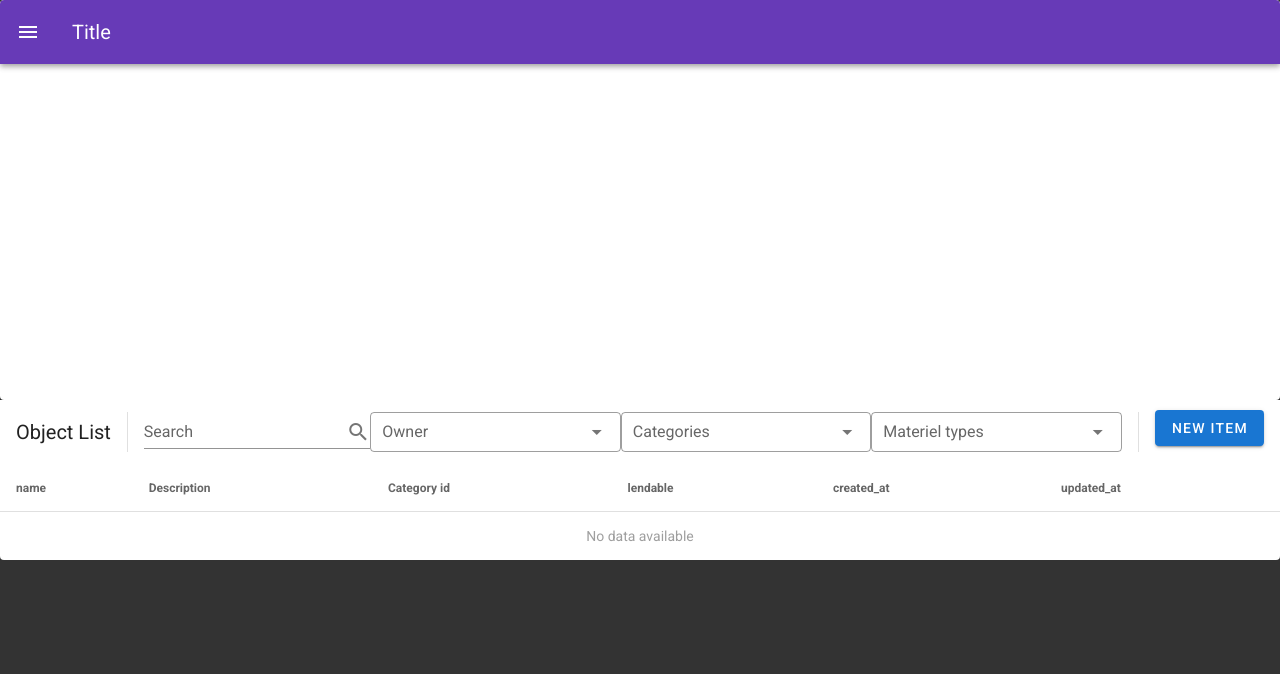
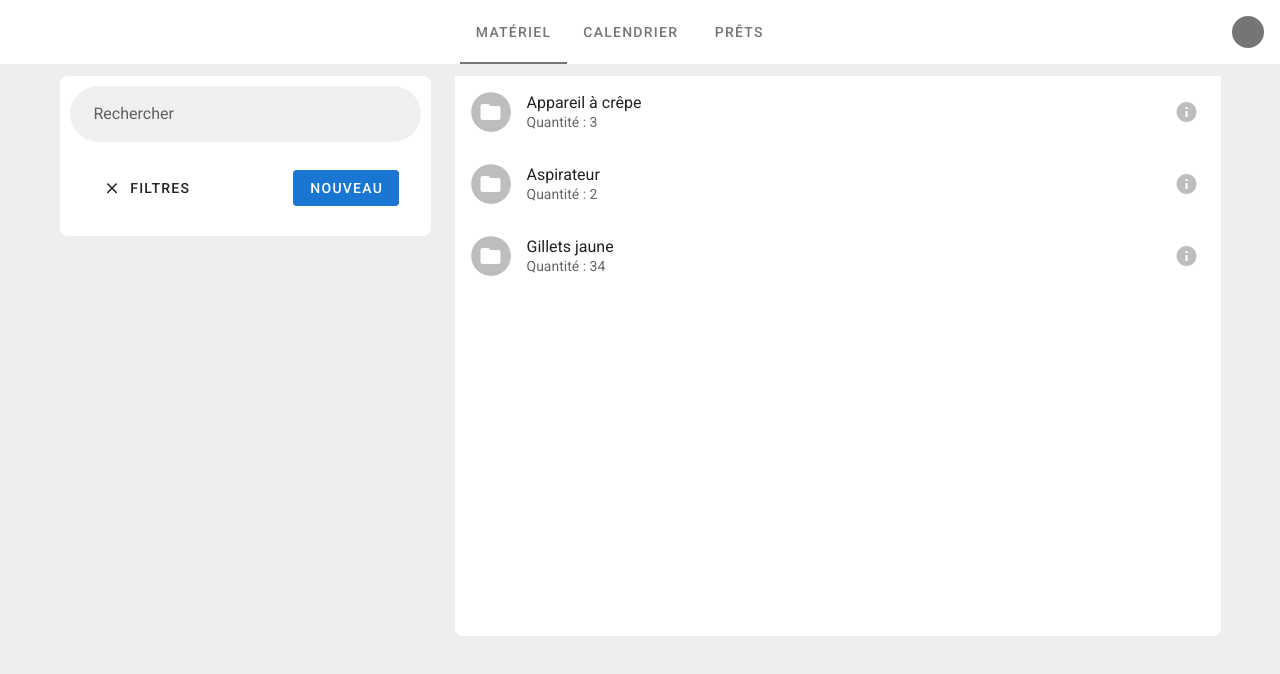
Before and after one commit to ungdev/logutt-frontend, a Vue app: page /liste-materiel in a window 1280 px wide. Shown: the top 674 px of the page. Built offline with nearby package versions, Linux system fonts and the light colour scheme; no server answers.

Commit message:
[Menu] Première version de style

```diff
--- a/src/views/ViewObjectList.vue
+++ b/src/views/ViewObjectList.vue
@@ -1,25 +1,130 @@
 <template>
-  <div>
-    <TheNavbar/>
-    <ObjectList/>
-  </div>
+  <v-app id="inspire">
+    <v-app-bar
+      app
+      color="white"
+      flat
+    >
+      <v-avatar
+        :color="$vuetify.breakpoint.smAndDown ? 'grey darken-1' : 'transparent'"
+        size="32"
+      ></v-avatar>
 
+      <v-tabs
+        centered
+        class="ml-n9"
+        color="grey darken-1"
+      >
+        <v-tab
+          v-for="link in links"
+          :key="link"
+        >
+          {{ link }}
+        </v-tab>
+      </v-tabs>
+
+      <v-avatar
+        class="hidden-sm-and-down"
+        color="grey darken-1 shrink"
+        size="32"
+      ></v-avatar>
+    </v-app-bar>
+
+    <v-main class="grey lighten-3">
+      <v-container>
+        <v-row>
+          <v-col
+            cols="12"
+            sm="4"
+          >
+            <v-sheet
+              min-height="20vh"
+              rounded="lg"
+            >
+              <!-- SUB CARD START -->
+              <v-text-field label="Rechercher" filled rounded style="padding: 10px;"></v-text-field>
+
+              <v-row align="center" justify="space-around">
+                <v-btn text><v-icon left>mdi-close</v-icon>Filtres</v-btn>
+                <v-btn depressed color="primary">Nouveau</v-btn>
+              </v-row>
+              <!-- SUB CARD END -->
+            </v-sheet>
+          </v-col>
+
+          <v-col
+            cols="12"
+            sm="8"
+          >
+            <v-sheet
+              min-height="70vh"
+              rounded="lg"
+            >
+              <!-- MAIN CARD START -->
+                <v-list
+                  subheader
+                  two-line
+                >
+
+                  <v-list-item
+                    v-for="folder in objets"
+                    :key="folder.title"
+                  >
+                    <v-list-item-avatar>
+                      <v-icon
+                        class="grey lighten-1"
+                        dark
+                      >
+                        mdi-folder
+                      </v-icon>
+                    </v-list-item-avatar>
+
+                    <v-list-item-content>
+                      <v-list-item-title v-text="folder.title"></v-list-item-title>
+
+                      <v-list-item-subtitle v-text="folder.subtitle"></v-list-item-subtitle>
+                    </v-list-item-content>
+
+                    <v-list-item-action>
+                      <v-btn icon>
+                        <v-icon color="grey lighten-1">mdi-information</v-icon>
+                      </v-btn>
+                    </v-list-item-action>
+                  </v-list-item>
+                </v-list>
+              <!-- MAIN CARD STOP -->
+            </v-sheet>
+          </v-col>
+        </v-row>
+      </v-container>
+    </v-main>
+  </v-app>
 </template>
 
-
 <script>
-  import ObjectList from '../components/ObjectList.vue';
-  import TheNavbar from '../components/TheNavbar.vue';
-
   export default {
-    name: 'ViewObjectList',
-
-    components:{
-      ObjectList,
-      TheNavbar
-    }
+    data: () => ({
+      links: [
+        'Matériel',
+        'Calendrier',
+        'Prêts',
+      ],
+      objets: [
+        {
+          title: 'Appareil à crêpe',
+          subtitle: 'Quantité : 3',
+        },
+        {
+          title: 'Aspirateur',
+          subtitle: 'Quantité : 2',
+        },
+        {
+          title: 'Gillets jaune',
+          subtitle: 'Quantité : 34',
+        },
+      ],
+    }),
   }
-
 </script>
 
 <style lang="scss">
```
